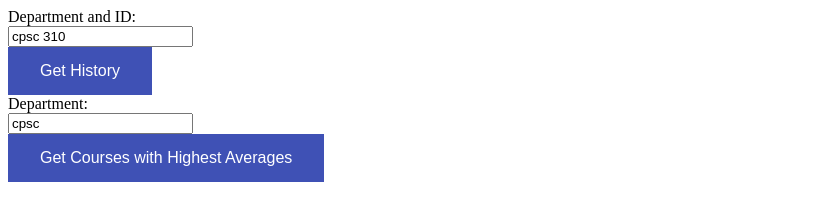
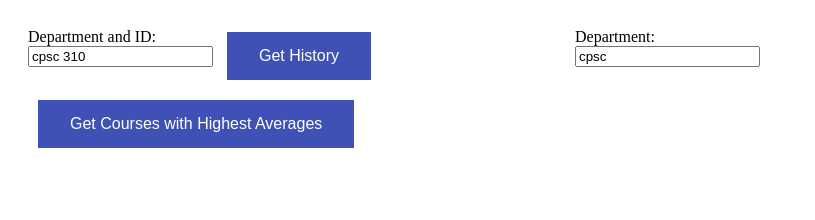
Before and after one commit to adityachandalia3/QueryEngine, a website: page frontend/public/index.html in a window 1280 px wide. Shown: the whole page, without its empty margins (0-815 px from the left). Drawn offline with Linux system fonts and the light colour scheme.

Commit message:
update css

```diff
--- a/frontend/public/style.css
+++ b/frontend/public/style.css
@@ -1,3 +1,18 @@
+body {
+	padding-left: 20px;
+}
+
+td {
+	padding: 10px;
+	width: 120px;
+}
+
+form {
+	margin-top: 10px;
+	padding-top: 10px;
+	display: inline-block;
+}
+
 .button {
 	background-color: #3f51b5;
 	border: none;
@@ -7,8 +22,14 @@
 	text-decoration: none;
 	display: inline-block;
 	font-size: 16px;
+	margin: 10px;
+	margin-right: 200px;
 }
 
 .button:hover {
 	cursor: pointer;
 }
+
+#output {
+	padding-top: 40px;
+}
```
